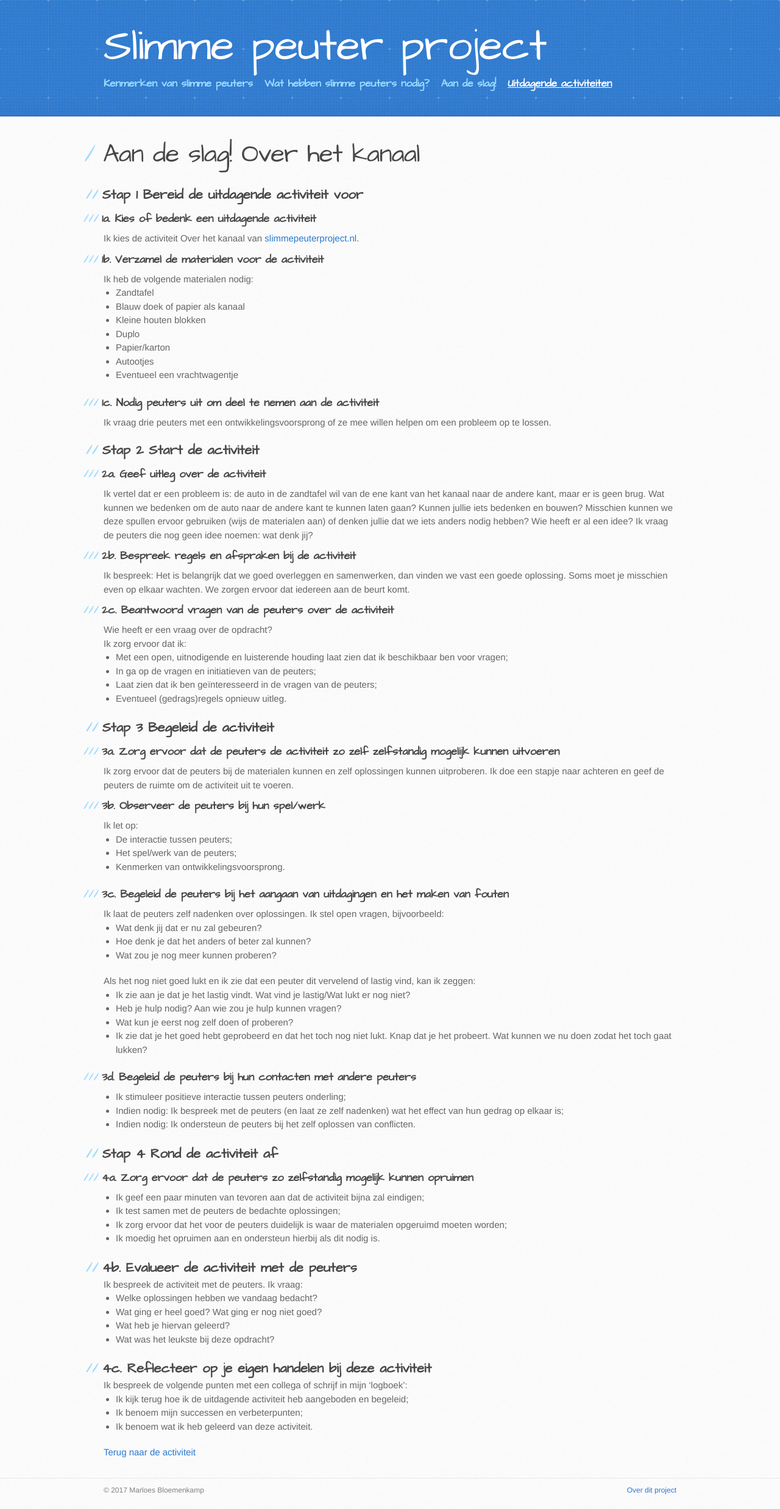
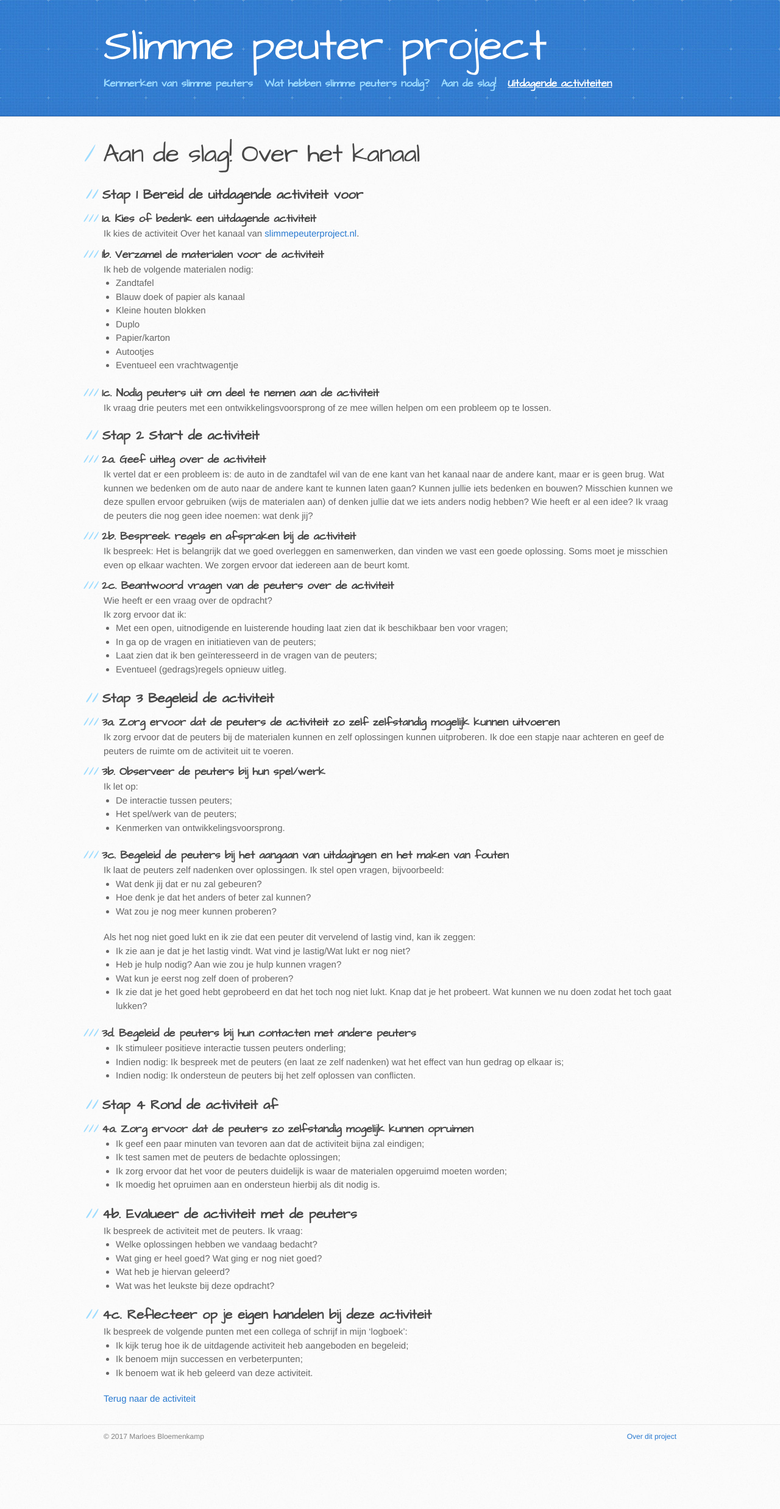
Before and after one commit to marloesbloemenkamp/marloesbloemenkamp.github.io, a Jekyll site: the page built from activiteiten/over_het_kanaal_spa.md, in a window 1280 px wide. Shown: the whole page at 61% size. Built offline with Jekyll 4.4.1, drawn with Linux system fonts in a browser that asks for light colours; after the commit the page ends 2387 px from its top, so only the background shows below that.

Commit message:
Narrow margin below H3

```diff
--- a/stylesheets/stylesheet.css
+++ b/stylesheets/stylesheet.css
@@ -742,7 +742,7 @@ form {
 
 #main-content h3 {
   margin-top: .5em;
-  margin-bottom: 8px;
+  margin-bottom: 0px;
   font-family: 'Architects Daughter', 'Helvetica Neue', Helvetica, Arial, serif;
   font-size: 18px;
   font-weight: bold;
```
